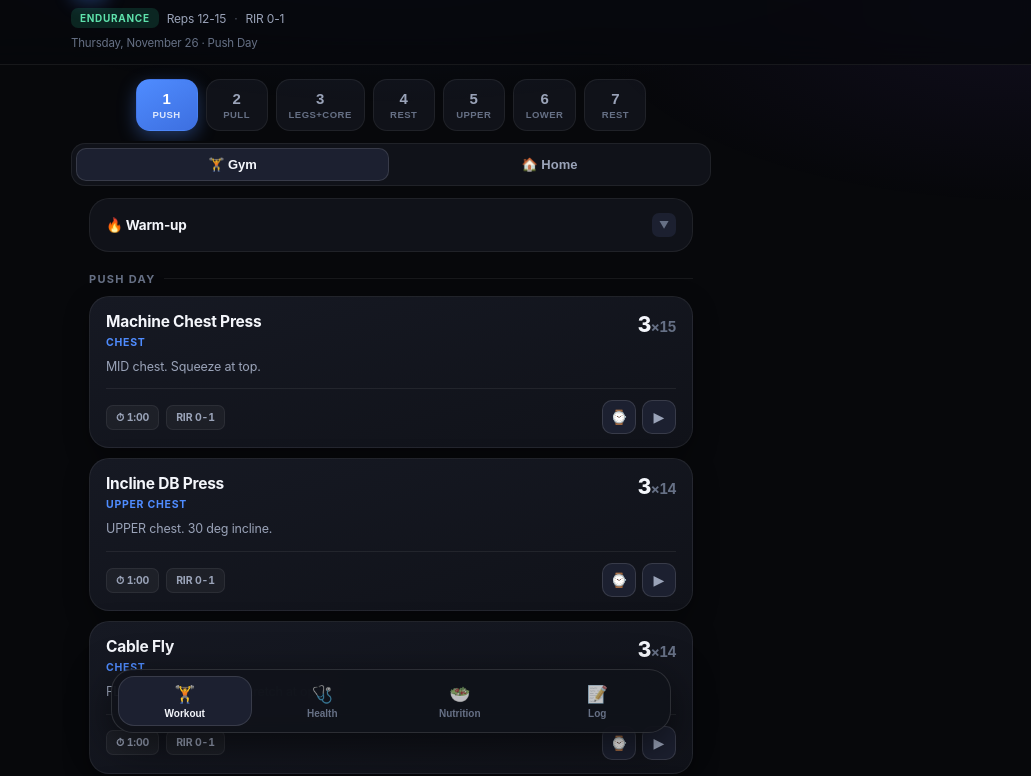
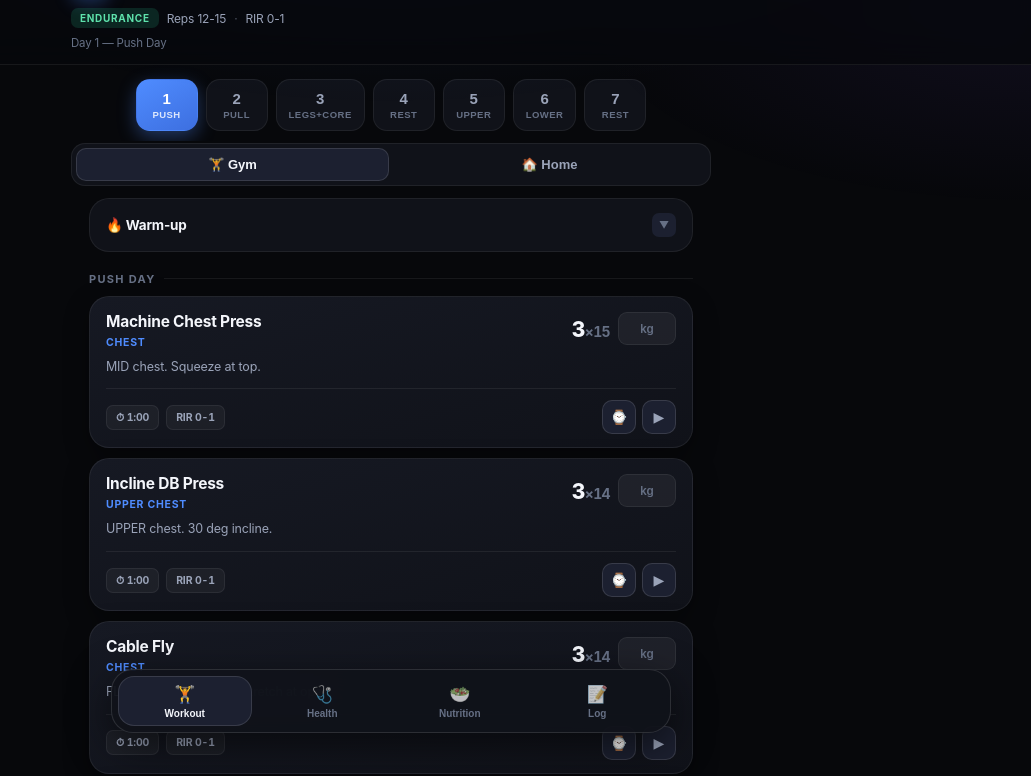
Before and after one commit to AhmedFaioud/ahmed-training, a plain HTML site: page index.html in a window 1280 px wide. Shown: the part 55-831 px from the top of the page, without its empty margins (249-1280 px from the left). Drawn offline with Linux system fonts and the light colour scheme.

Commit message:
Day-following title, sticky day bar, no dates, per-exercise weight cell

```diff
--- a/index.html
+++ b/index.html
@@ -143,6 +143,23 @@ body::before {
 .badge-hypertrophy { background: rgba(139,92,246,.15);  color: #b092ff; }
 .badge-endurance   { background: rgba(52,211,153,.15);  color: #5ee2ac; }
 .badge-deload      { background: rgba(251,191,36,.16);  color: #fcd34d; }
+.sticky-day {
+  position: fixed; top: 0; left: 0; right: 0; z-index: 60;
+  display: flex; justify-content: center; align-items: center;
+  padding: 9px 16px;
+  background: rgba(8, 10, 14, .88);
+  -webkit-backdrop-filter: blur(16px); backdrop-filter: blur(16px);
+  border-bottom: 1px solid var(--line);
+  transform: translateY(-115%);
+  transition: transform .22s ease;
+  pointer-events: none;
+}
+.sticky-day.show { transform: translateY(0); }
+.sticky-day span {
+  font-size: 12.5px; font-weight: 750; letter-spacing: -0.01em;
+  color: var(--text);
+  white-space: nowrap; overflow: hidden; text-overflow: ellipsis;
+}
 .date-line {
   font-size: 11.5px;
   color: var(--text-3);
@@ -267,7 +284,21 @@ body::before {
   justify-content: space-between;
   gap: 12px;
 }
-.ex-title { min-width: 0; flex: 1; }
+.ex-title { min-width: 0; flex: 1; }.ex-right { display: flex; align-items: center; gap: 8px; flex-shrink: 0; }
+.wt-input {
+  width: 58px; height: 33px;
+  background: rgba(255,255,255,.055);
+  border: 1px solid var(--line);
+  border-radius: 9px;
+  color: var(--text);
+  font-family: inherit; font-size: 12.5px; font-weight: 750;
+  text-align: center;
+  padding: 0 4px;
+  outline: none;
+  transition: border-color .15s ease, background .15s ease;
+}
+.wt-input::placeholder { color: var(--text-3); font-weight: 600; font-size: 11.5px; }
+.wt-input:focus { border-color: var(--accent); background: rgba(255,255,255,.09); }
 .ex-name {
   font-size: 15.5px;
   font-weight: 700;
@@ -635,6 +666,9 @@ body::before {
   </div>
   <div class="date-line" id="dateInfo"></div>
 </div>
+
+<!-- Sticky day indicator -->
+<div class="sticky-day" id="stickyDay"><span id="stickyText">—</span></div>
 
 <!-- Day Picker (7-day cycle) -->
 <div class="day-picker" id="dayPicker">
@@ -1714,6 +1748,7 @@ function setMode(m) {
   document.getElementById('btnGym').classList.toggle('active', m === 'gym');
   document.getElementById('btnHome').classList.toggle('active', m === 'home');
   renderWorkout();
+  syncSticky();
   if (typeof renderLog === 'function') { /* log re-rendered on tab open */ }
 }
 
@@ -1771,20 +1806,48 @@ function renderWeekInfo() {
   if (isDeload) html += `<span class="week-badge badge-deload">Deload</span>`;
   document.getElementById('weekInfo').innerHTML = html;
 
-  const options = { weekday: 'long', month: 'long', day: 'numeric' };
-  const dateStr = today.toLocaleDateString('en-US', options);
-  const selDay = BLOCKS[currentBlock].days[currentDay] || BLOCKS[currentBlock].days[cycDay];
+  const selDay = BLOCKS[currentBlock].days[currentDay];
   const dayLabel = selDay ? selDay.label : '';
-  const viewingToday = (currentDay === cycDay);
-  document.getElementById('dateInfo').textContent = viewingToday
-    ? `${dateStr} · ${dayLabel}`
-    : `${dateStr} · viewing Day ${currentDay.slice(1)} — ${dayLabel}`;
+  const di = document.getElementById('dateInfo');
+  if (di) di.textContent = `Day ${currentDay.slice(1)} — ${dayLabel}`;
+  syncSticky();
+}
+
+// ====== STICKY DAY INDICATOR ======
+function syncSticky() {
+  const el = document.getElementById('stickyDay');
+  const txt = document.getElementById('stickyText');
+  if (!el || !txt) return;
+  const d = BLOCKS[currentBlock] && BLOCKS[currentBlock].days[currentDay];
+  const lbl = d ? d.label : '';
+  txt.textContent = `Day ${currentDay.slice(1)} — ${lbl} · ${currentMode === 'home' ? '🏠 Home' : '🏋️ Gym'}`;
+  const screen = document.getElementById('screenWorkout');
+  const onWorkout = screen && screen.classList.contains('active');
+  el.classList.toggle('show', !!onWorkout && window.scrollY > 130);
+}
+window.addEventListener('scroll', syncSticky, { passive: true });
+
+// ====== WEEK NUMBER + WEIGHT LOG ======
+function getWeekNum() {
+  const startDate = new Date('2026-07-06');
+  const diffDays = Math.floor((new Date() - startDate) / (1000 * 60 * 60 * 24));
+  return Math.floor(diffDays / 7) + 1;
+}
+function loadWeights() {
+  try { return JSON.parse(localStorage.getItem('t_weights') || '{}'); } catch (e) { return {}; }
+}
+function saveWeight(key, val) {
+  const all = loadWeights();
+  const v = (val || '').trim();
+  if (v) all[key] = v; else delete all[key];
+  try { localStorage.setItem('t_weights', JSON.stringify(all)); } catch (e) {}
 }
 
 function renderWorkout() {
   const block = BLOCKS[currentBlock];
   const day = block.days[currentDay];
   const container = document.getElementById('workoutDisplay');
+  const WTS = loadWeights();
 
   // ====== REST DAY ======
   if (day.rest) {
@@ -1851,7 +1914,14 @@ function renderWorkout() {
     html += `<article class="ex">`;
     html += `<div class="ex-top"><div class="ex-title"><span class="ex-name">${title}</span>`;
     if (muscle) html += `<span class="ex-muscle">${muscle}</span>`;
-    html += `</div><div class="ex-load">${ex.sets}<span>&times;${setsReps}</span></div></div>`;
+    const wk = getWeekNum();
+    const wName = raw.replace(/\\/g, '\\\\').replace(/'/g, "\\'");
+    const wKey = `${wk}|${currentDay}|${currentMode}|${raw}`.replace(/'/g, "\\'");
+    const prevW = WTS[`${wk - 1}|${currentDay}|${currentMode}|${raw}`] || '';
+    const thisW = WTS[`${wk}|${currentDay}|${currentMode}|${raw}`] || '';
+    html += `</div><div class="ex-right"><div class="ex-load">${ex.sets}<span>&times;${setsReps}</span></div>`;
+    html += `<input class="wt-input" inputmode="decimal" value="${thisW}" placeholder="${prevW || 'kg'}" onchange="saveWeight('${wKey}', this.value)" aria-label="Weight for ${wName}" title="${prevW ? 'Last week: ' + prevW + ' - beat it' : 'Weight this week'}">`;
+    html += `</div></div>`;
     if (ex.note) html += `<p class="ex-note">${ex.note}</p>`;
     if (ex.circuit && ex.circuit.length) {
       html += `<div class="circuit">`;
@@ -1914,7 +1984,7 @@ function renderWorkout() {
 
   html += `<div class="cardio-card" style="background:rgba(255,255,255,.03);border-color:var(--line);">
     <div class="cardio-title" style="color:var(--text-2);">Reminders</div>
-    <div class="cardio-detail">&bull; Exhale on every rep &mdash; never hold your breath<br>&bull; 500&nbsp;ml water during training<br>&bull; Knee warm-up is mandatory before leg days</div>
+    <div class="cardio-detail">&bull; Exhale on every rep &mdash; never hold your breath<br>&bull; 500&nbsp;ml water during training<br>&bull; Knee warm-up is mandatory before leg days<br>&bull; Grey number in the weight box = last week &mdash; beat it this week</div>
   </div>`;
 
   container.innerHTML = html;
@@ -1955,6 +2025,7 @@ function switchTab(tab, el) {
   if (mt) mt.style.display = (tab === 'workout') ? '' : 'none';
   if (tab === 'log') renderLog();
   window.scrollTo(0, 0);
+  syncSticky();
 }
 
 // ====== WARMUP TOGGLE ======
```
